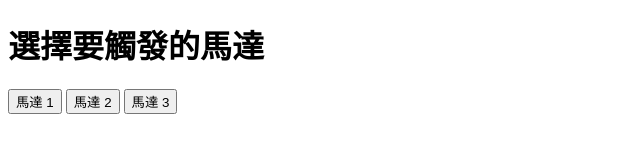
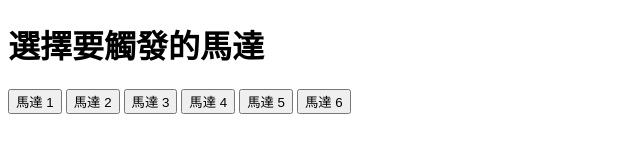
Before and after one commit to cwy160/cwywwww, a website: page test.html in a window 1280 px wide. Shown: the whole page, without its empty margins (0-640 px from the left). Drawn offline with Linux system fonts and the light colour scheme.

Commit message:
更新 test.html 加入六個馬達按鈕

```diff
--- a/test.html
+++ b/test.html
@@ -2,13 +2,16 @@
 <html lang="zh">
 <head>
   <meta charset="UTF-8">
-  <title>三馬達控制介面</title>
+  <title>六馬達控制介面</title>
 </head>
 <body>
   <h1>選擇要觸發的馬達</h1>
   <button onclick="sendCommand('motor1')">馬達 1</button>
   <button onclick="sendCommand('motor2')">馬達 2</button>
   <button onclick="sendCommand('motor3')">馬達 3</button>
+  <button onclick="sendCommand('motor4')">馬達 4</button>
+  <button onclick="sendCommand('motor5')">馬達 5</button>
+  <button onclick="sendCommand('motor6')">馬達 6</button>
 
   <script>
     async function sendCommand(command) {
```
